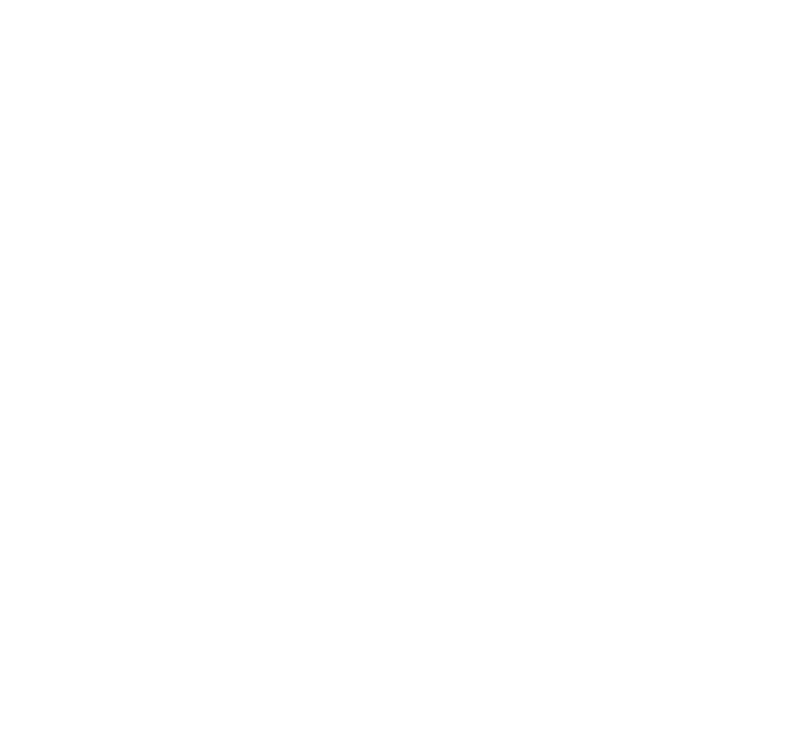
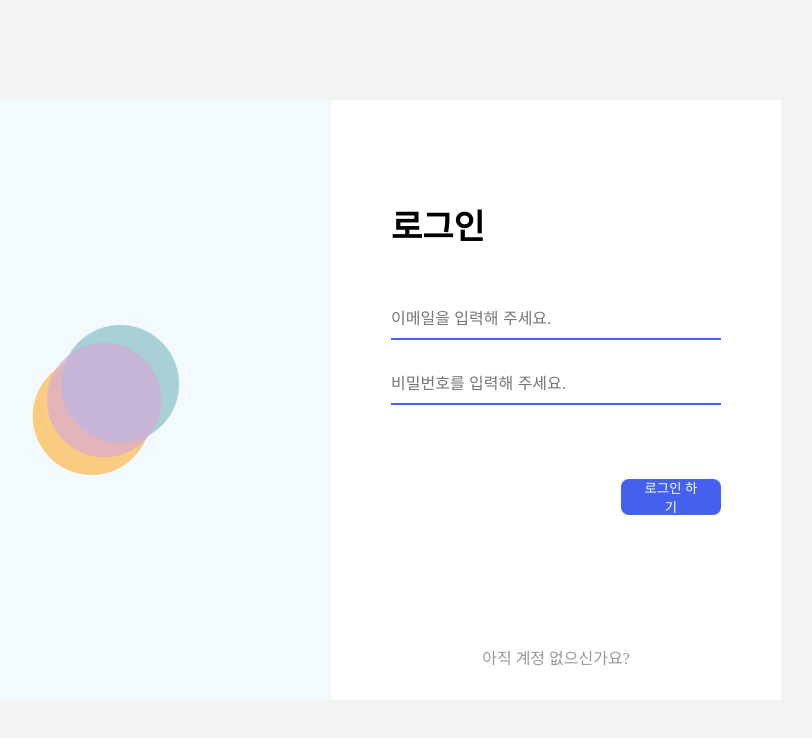
Before and after one commit to Bamdoliro/stupetition, a React (Create React App) app: page /signin in a window 1280 px wide. Before the commit this address had no page. Shown: the top 738 px of the page, without its empty margins (309-1121 px from the left). Built offline with nearby package versions, Linux system fonts and the light colour scheme.

Commit message:
ADD :: 로그인 , 회원가입 화면전환

```diff
--- a/src/App.js
+++ b/src/App.js
@@ -1,6 +1,8 @@
 import './App.css';
 import LoginPage from './pages/LoginPage';
 import MainPage from './pages/MainPage';
+import SignIn from './components/SignIn/SignIn';
+import SignUp from "./components/SignUp/SignUp";
 import {
   BrowserRouter as Router,
   Route,
@@ -11,8 +13,10 @@ function App() {
   return (
     <Router>
       <Routes>
-        <Route exact path='/login' element={<LoginPage />} />
-        <Route exact path='/' element={<MainPage />} />
+        <Route path='/signup' element={<SignUp />} />
+        <Route path='/signin' element={<SignIn />} />
+        <Route path='/login' element={<LoginPage />} />
+        <Route path='/' element={<MainPage />} />
       </Routes>
     </Router>
   );
--- a/src/components/MainHeader/MainHeader.js
+++ b/src/components/MainHeader/MainHeader.js
@@ -29,12 +29,12 @@ export default function MainHeader() {
 
             {/* 로그인 회원가입 부분 */}
             <div className="main-header-login">
-                <div className="sign-in" onClick={() => console.log("로그인 버튼 눌림")}>
+                <Link to="signin" className="sign-in" onClick={() => console.log("로그인 버튼 눌림")}>
                     로그인
-                </div>
-                <div className="sign-up" onClick={() => console.log("회원가입 버튼 눌림")}>
+                </Link>
+                <Link to="/signup" className="sign-up" onClick={() => console.log("회원가입 버튼 눌림")}>
                     회원가입
-                </div>
+                </Link>
             </div>
         </div>
     )
--- a/src/components/SignIn/SignIn.js
+++ b/src/components/SignIn/SignIn.js
@@ -1,4 +1,5 @@
 import { useState } from 'react';
+import { Link } from 'react-router-dom';
 import styled from 'styled-components';
 import Logo from "../../assets/logo.svg"
 import "./SignIn.css"
@@ -10,6 +11,7 @@ export default function SignIn() {
     }
 
     return (
+        <BackGround>
             <div className="login-frame">
                 <LoginImgBox>
                     <img src={Logo} className="login-main-logo" />
@@ -26,14 +28,24 @@ export default function SignIn() {
                                 로그인 하기
                             </LoginButton>
                             <div className="login-sign-up-bar">
-                            <a href="#" className="login-sign-up">아직 계정 없으신가요?</a>
+                                <Link to="/signup" href="#" className="login-sign-up">아직 계정 없으신가요?</Link>
                             </div>
                         </div>
                     </div>
                 </div>
             </div>
+        </BackGround>
     )
 }
+
+const BackGround = styled.div`
+    display: flex;
+    align-items: center;
+    justify-content: center;
+    background-color: #f2f4f3;
+    height: 100vh;
+`
+
 const LoginImgBox = styled.div`
     display: flex;
     align-items: center;
--- a/src/components/SignUp/SignUp.js
+++ b/src/components/SignUp/SignUp.js
@@ -12,6 +12,7 @@ export default function SignIn() {
     }
 
     return (
+        <BackGround>
             <div className="login-frame">
                 <LoginImgBox>
                     <img src={Logo} className="login-main-logo" />
@@ -33,8 +34,17 @@ export default function SignIn() {
                     </div>
                 </div>
             </div>
+        </BackGround>
     )
 }
+
+const BackGround = styled.div`
+    display: flex;
+    align-items: center;
+    justify-content: center;
+    background-color: #f2f4f3;
+    height: 100vh;
+`
 
 const LoginImgBox = styled.div`
     display: flex;
```
Lines whose indentation alone changed are shown as unchanged.
